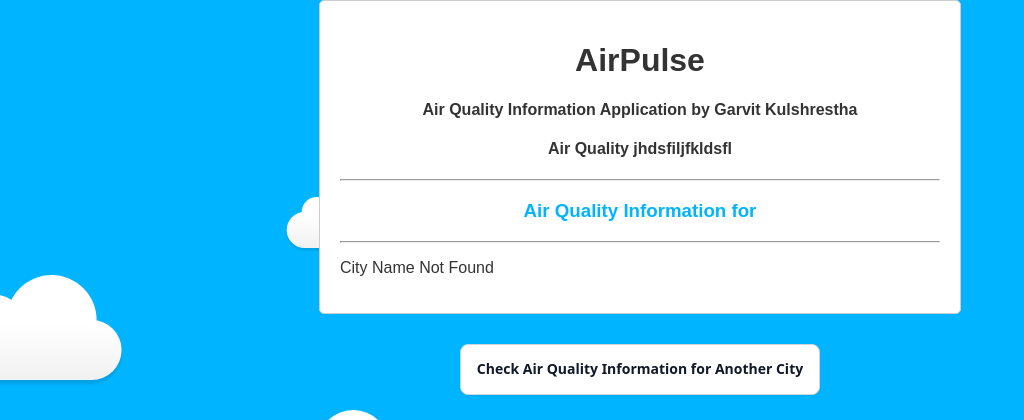
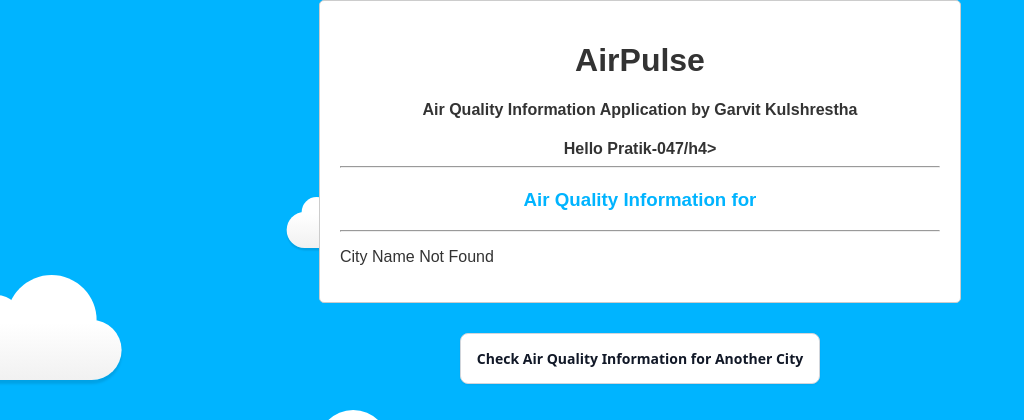
Before and after one commit to PratikTech07/AirPulse, a Flask app: template templates/results.html in a window 1280 px wide. Shown: the top 420 px of the page, without its empty margins (0-1024 px from the left). Run offline with Flask 3, Linux system fonts and the light colour scheme; the template is opened without the code that fills it, so the values that code supplies are empty.

Commit message:
Testing work flow

```diff
--- a/templates/results.html
+++ b/templates/results.html
@@ -263,7 +263,7 @@
   <h4>Air Quality Information Application by Garvit Kulshrestha</h4>
 
 
-  <h4>Air Quality jhdsfiljfkldsfl</h4>
+  <h4>Hello Pratik-047/h4>
 
   <hr>
 
```
